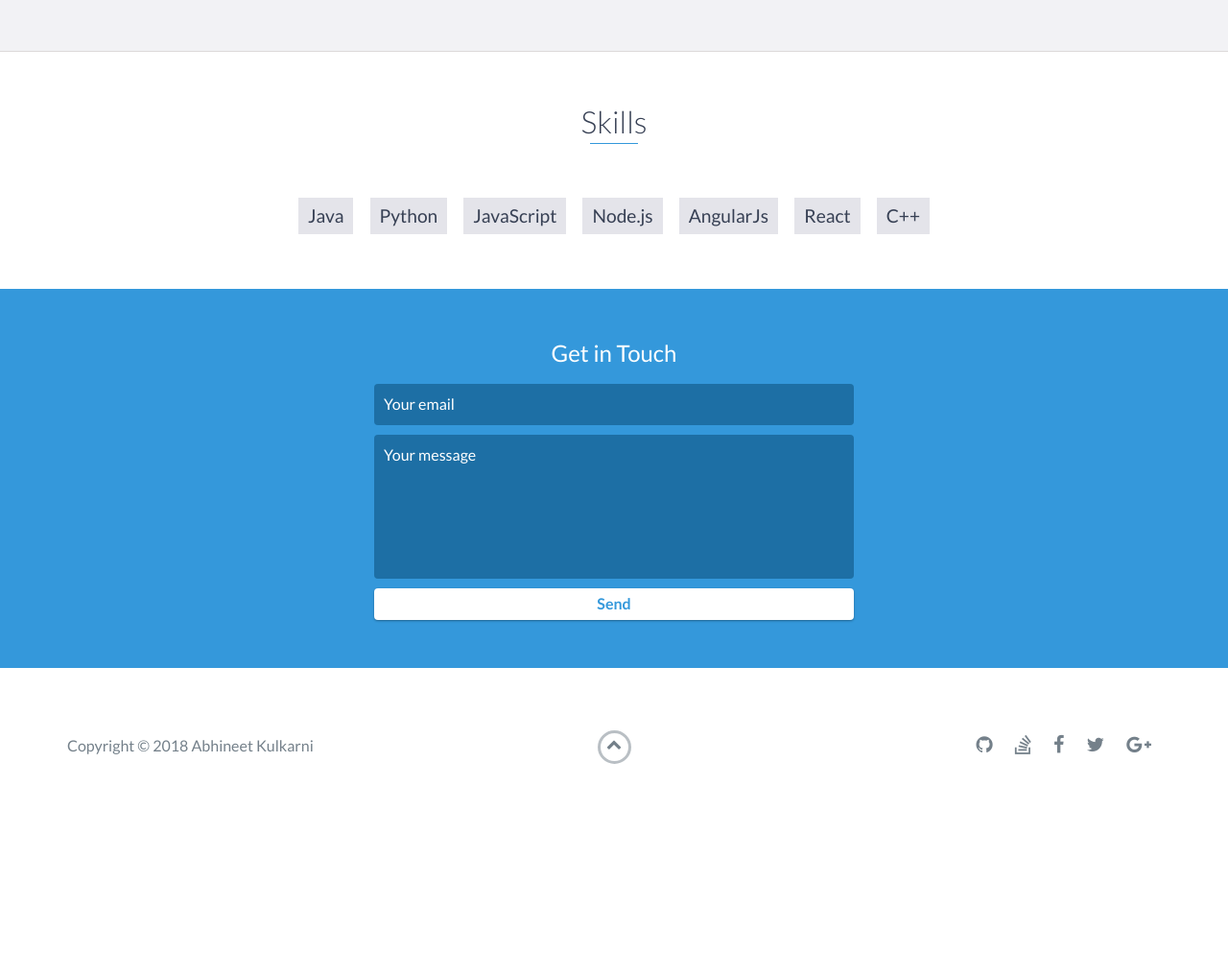
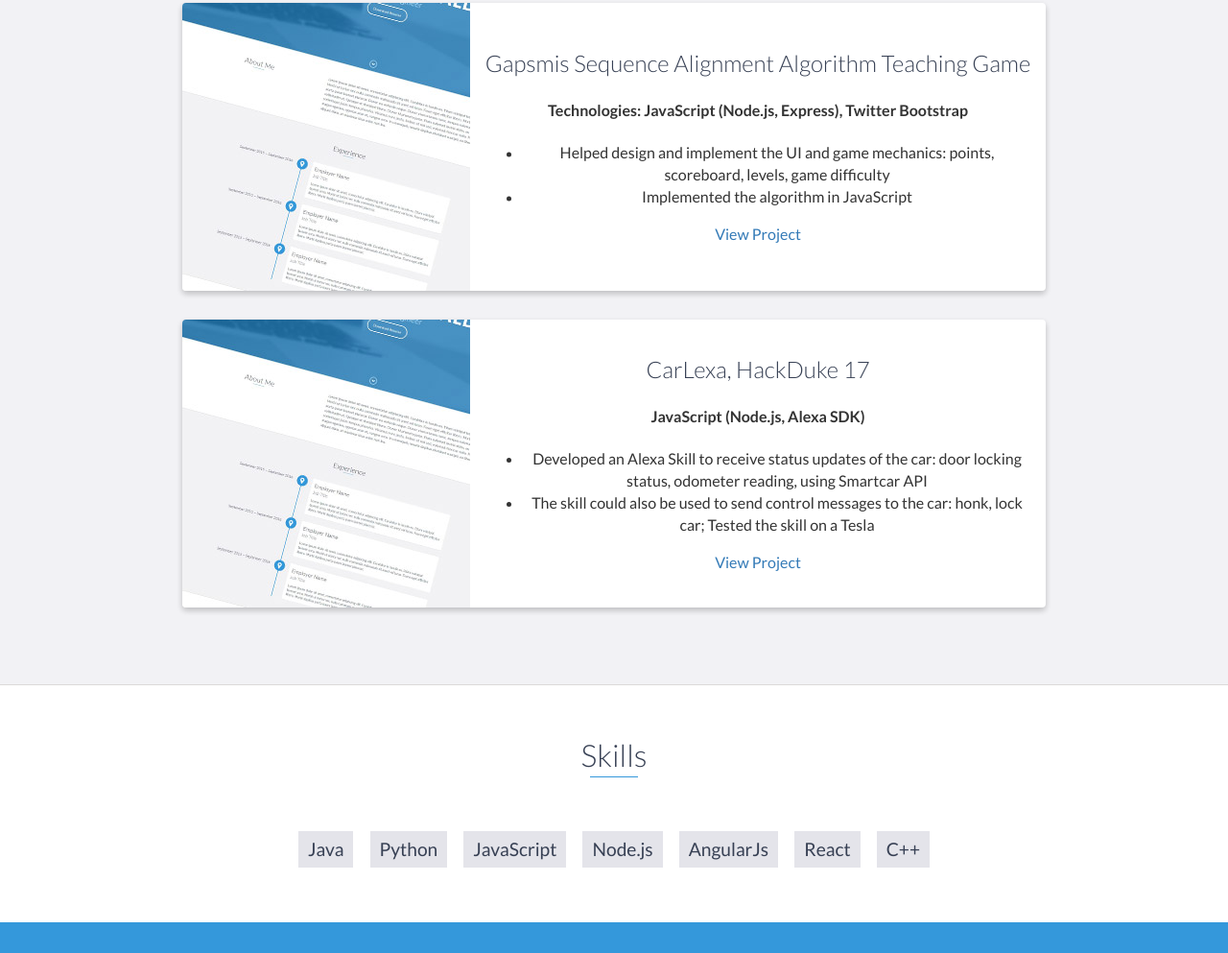
Before and after one commit to abhi789/abhi789.github.io, a website: page index.html in a window 1280 px wide. Shown: the part 3440-4433 px from the top of the page at 96% size. Before the commit the page ends 4289 px from the top, so only its background shows below. Drawn offline with nearby package versions, Linux system fonts and the light colour scheme.

Commit message:
Update index.html

```diff
--- a/index.html
+++ b/index.html
@@ -145,6 +145,24 @@
 				</div>
 				<!-- End .project -->
 
+		    <div class="project shadow-large">
+                    <div class="project-image">
+                        <img src="images/project.jpg" />
+                    </div>
+                    <!-- End .project-image -->
+                    <div class="project-info">
+                        <h3>Application for recording body measurements</h3>
+						<h4>Technologies: Java Spring Boot</h4>
+                        <ul>
+							<li>Developing a web application for recording body measurements
+							<li>Includes features like graphs for tracking changes, motivational tweets based on hastags, etc.
+						</ul>
+                        <a href="#">View Project</a>
+						<!-- End .project-info -->
+                    </div>
+				</div>
+				<!-- End .project -->
+
 				<div class="project shadow-large">
                     <div class="project-image">
                         <img src="images/project.jpg" />
@@ -196,6 +214,23 @@
                 </div>
                 <!-- End .project -->
 
+		    <div class="project shadow-large">
+                    <div class="project-image">
+                        <img src="images/project.jpg" />
+                    </div>
+					<div class="project-info">
+                        <h3>CarLexa, HackDuke 17</h3>
+						<h4>JavaScript (Node.js, Alexa SDK)</h4>
+                        <ul>
+							<li>Developed an Alexa Skill to receive status updates of the car: door locking status, odometer reading, using Smartcar API
+							<li>The skill could also be used to send control messages to the car: honk, lock car; Tested the skill on a Tesla
+						</ul>
+                        <a href="">View Project</a>
+                    </div>
+                    <!-- End .project-info -->
+                </div>
+                <!-- End .project -->
+
 
             </div>
         </div>
@@ -233,16 +268,7 @@
     <footer>
         <div class="container">
             <div class="row">
-                <div class="col-sm-5 copyright">
-                    <p>
-                        Copyright &copy; 2018 Abhineet Kulkarni
-                    </p>
-                </div>
-                <div class="col-sm-2 top">
-                    <span id="to-top">
-                        <i class="fa fa-chevron-up" aria-hidden="true"></i>
-                    </span>
-                </div>
+
                 <div class="col-sm-5 social">
                     <ul>
                         <li>
```
